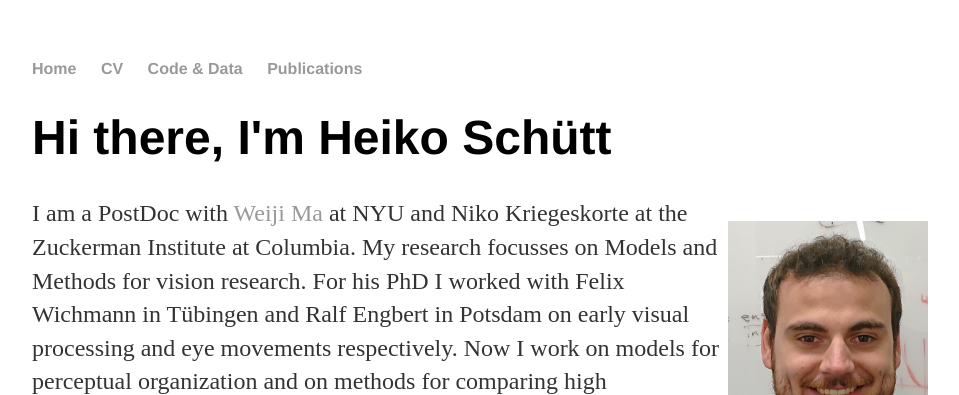
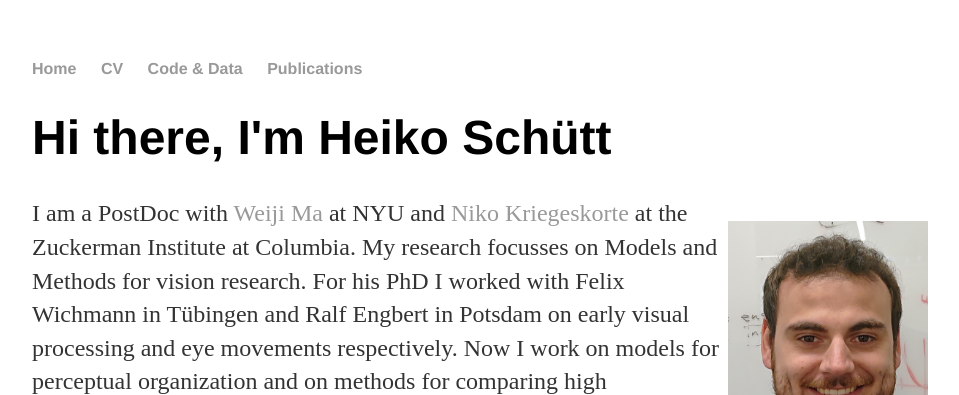
Before and after one commit to HeikoSchuett/HeikoSchuett.github.io, a Jekyll site: the page built from index.html, in a window 1280 px wide. Shown: the top 395 px of the page, without its empty margins (160-1119 px from the left). Built offline with Jekyll 4.4.1, drawn with Linux system fonts in a browser that asks for light colours; part of the change alters nothing that is shown; some of the changed text lies outside the part shown.

```diff
--- a/index.html
+++ b/index.html
@@ -5,7 +5,7 @@ title: Heiko Schütt
 <div class="blurb">
 	<h1>Hi there, I'm Heiko Schütt</h1>
 	<p style="float: right;"><img src="images/me.jpg" width="200px" alt=""></p>
-	<p>I am a PostDoc with <a href="https://www.cns.nyu.edu/malab/">Weiji Ma</a> at NYU and Niko Kriegeskorte at the Zuckerman Institute at Columbia.
+	<p>I am a PostDoc with <a href="https://www.cns.nyu.edu/malab/">Weiji Ma</a> at NYU and <a href="https://zuckermaninstitute.columbia.edu/nikolaus-kriegeskorte-phd">Niko Kriegeskorte</a> at the Zuckerman Institute at Columbia.
 My research focusses on Models and Methods for vision research. For his PhD I worked with Felix Wichmann in Tübingen and Ralf Engbert in Potsdam on early visual processing and eye movements respectively.
 Now I work on models for perceptual organization and on methods for comparing high dimensional representational models of higher visual processing like deep neural networks models. </p>
 </div><!-- /.blurb -->
```
